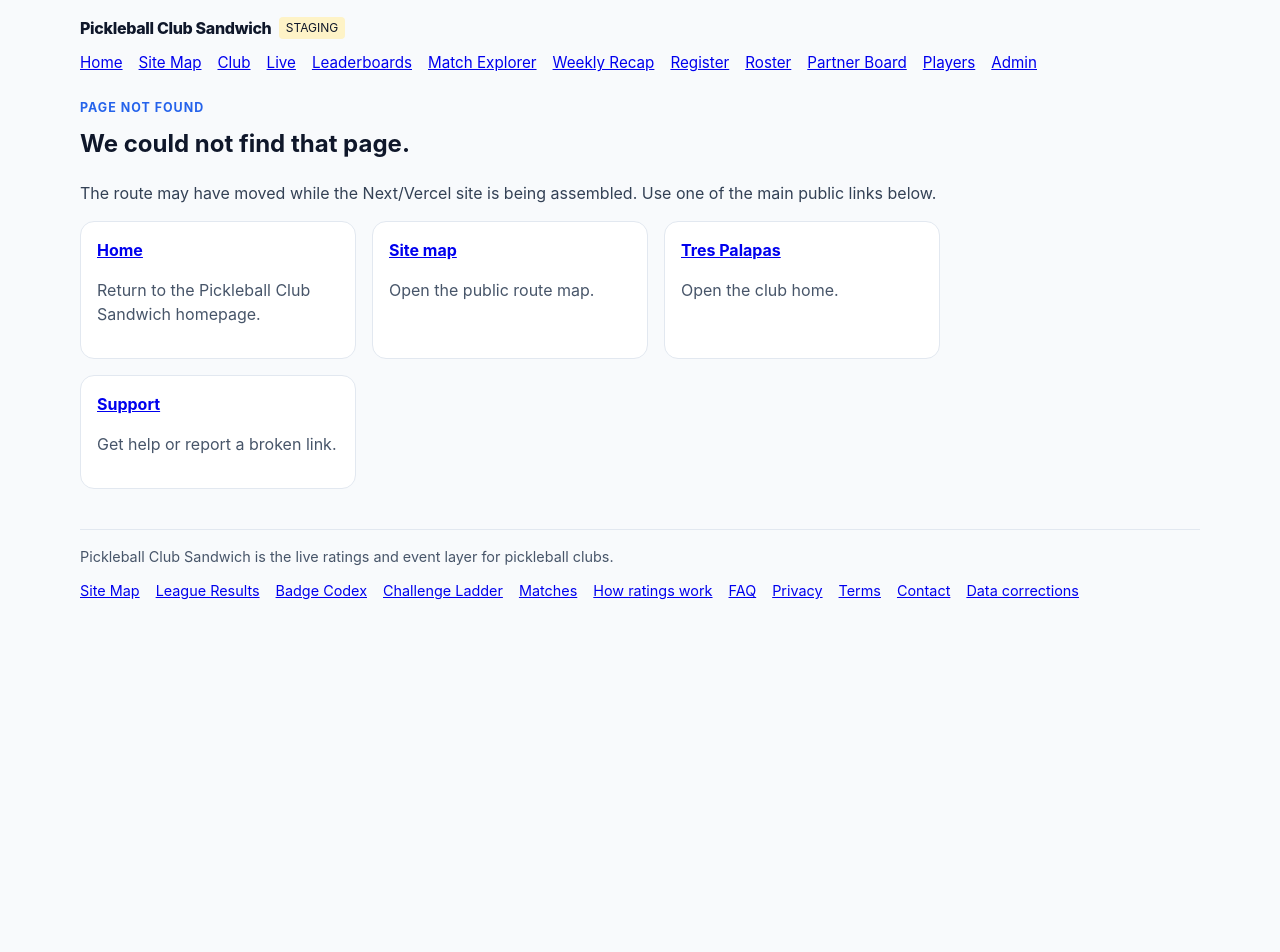
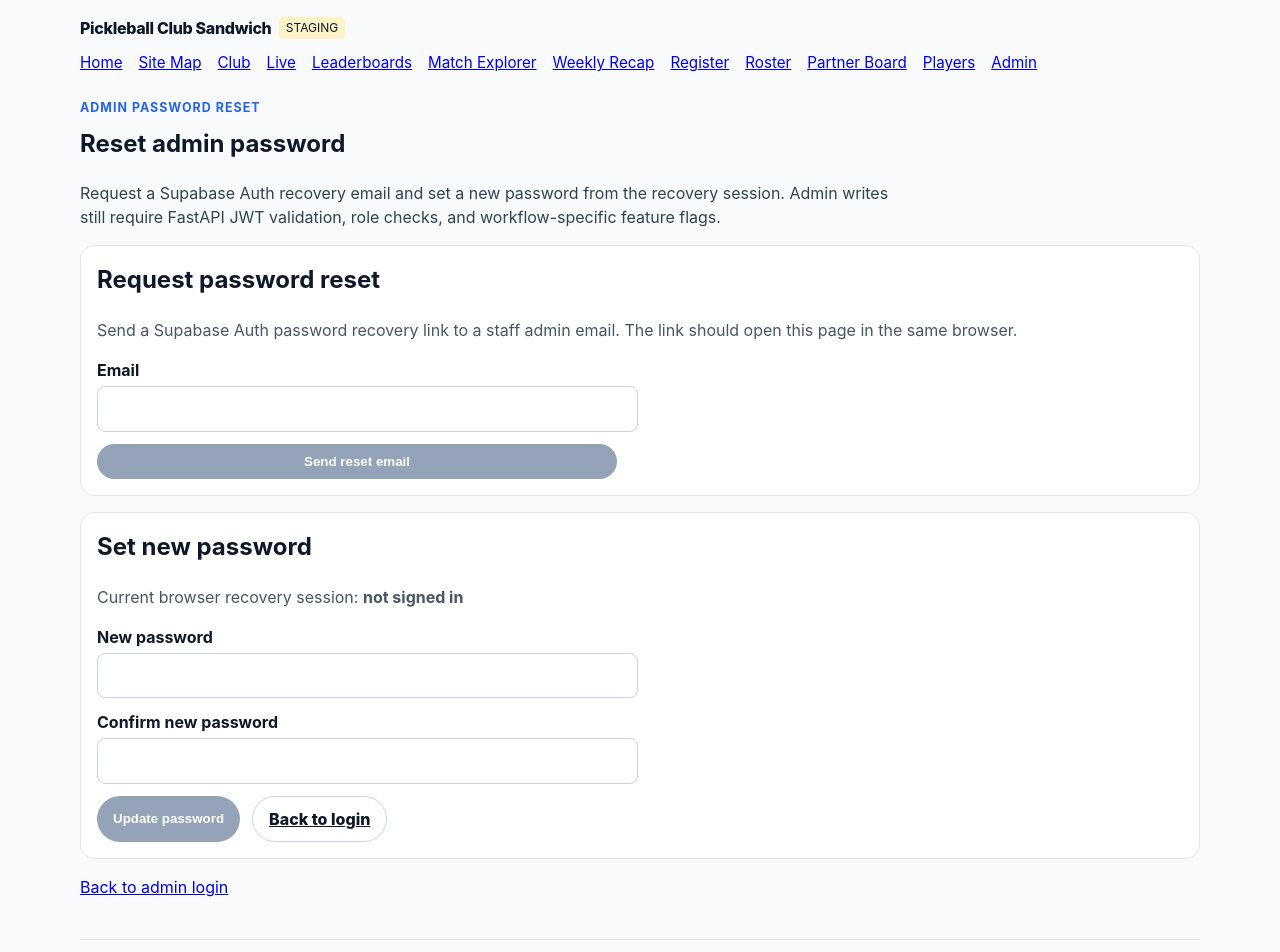
Before and after one commit to pickleballattrespalapas/JUPR, a Next.js app in the folder apps/web/: page /admin/reset-password in a window 1280 px wide. Before the commit this address had no page. Shown: the top 952 px of the page. Before the commit the page ends 800 px from the top, so only its background shows below. Built offline with nearby package versions, Linux system fonts and the light colour scheme; no server answers.

Commit message:
Add admin reset password page

```diff
--- /dev/null
+++ b/apps/web/app/admin/reset-password/page.tsx
@@ -0,0 +1,20 @@
+import Link from "next/link";
+import AdminResetPasswordForm from "./AdminResetPasswordForm";
+
+export default function AdminResetPasswordPage() {
+  return (
+    <section>
+      <p style={{ margin: "0 0 0.5rem", color: "#2563eb", fontWeight: 700, textTransform: "uppercase", letterSpacing: "0.08em", fontSize: "0.78rem" }}>
+        Admin password reset
+      </p>
+      <h1 style={{ marginTop: 0 }}>Reset admin password</h1>
+      <p style={{ color: "#334155", maxWidth: "820px" }}>
+        Request a Supabase Auth recovery email and set a new password from the recovery session. Admin writes still require FastAPI JWT validation, role checks, and workflow-specific feature flags.
+      </p>
+      <AdminResetPasswordForm />
+      <p style={{ marginTop: "1rem" }}>
+        <Link href="/admin/login">Back to admin login</Link>
+      </p>
+    </section>
+  );
+}
```
